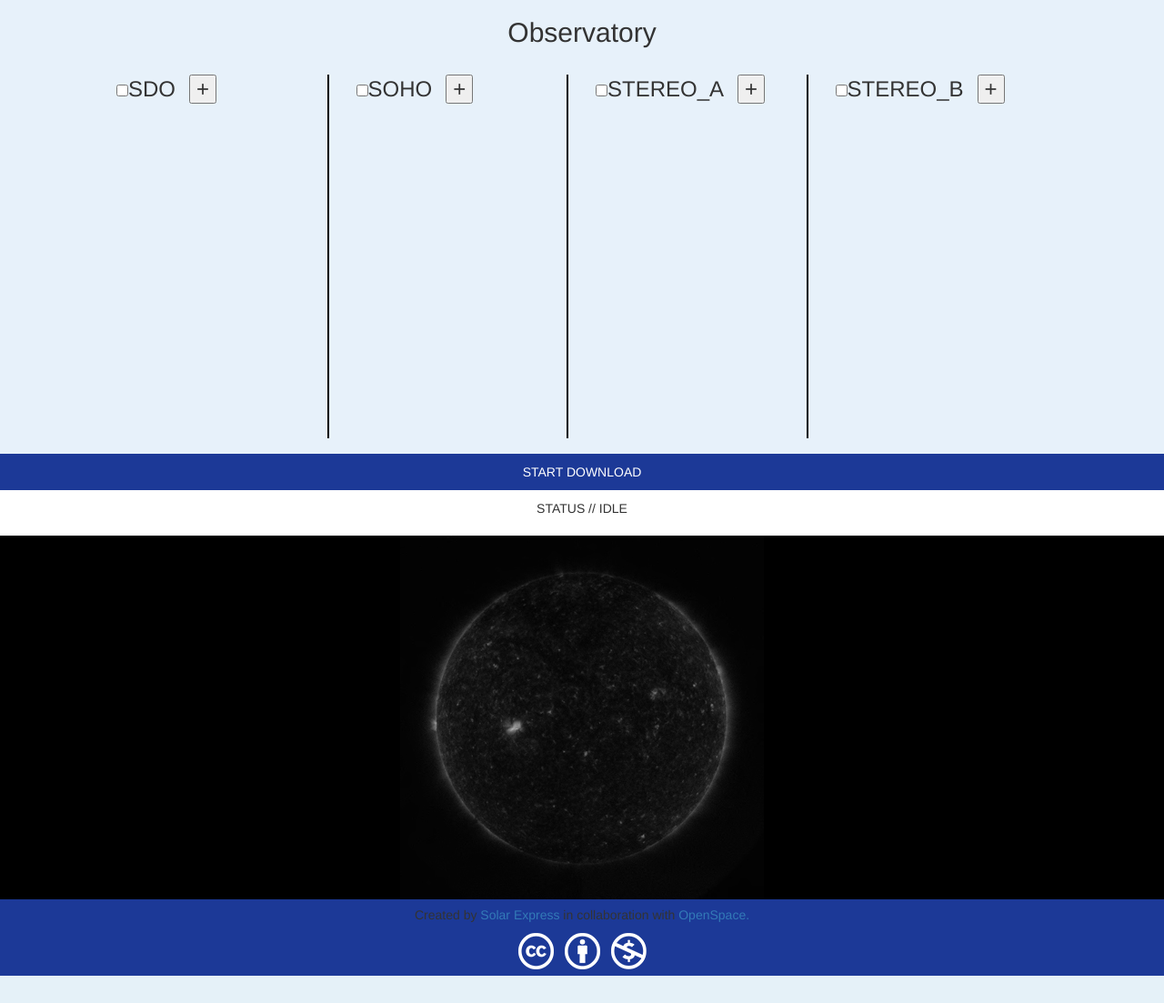
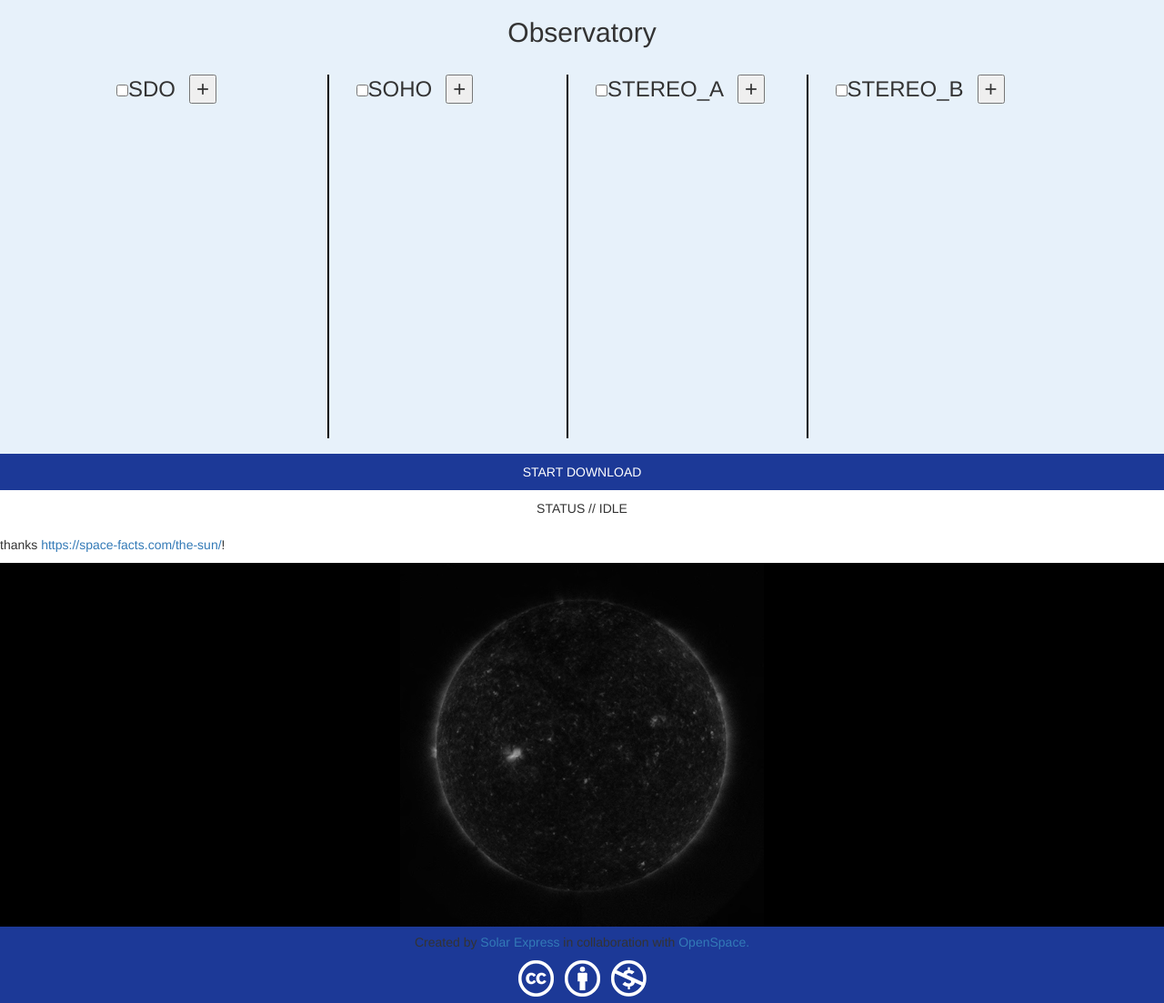
Before and after one commit to HackTheSolarSystem/Celest, a Flask app: page / in a window 1280 px wide. Shown: the part 512-1615 px from the top of the page at 91% size. Before the commit the page ends 1585 px from the top, so only its background shows below. Run offline with Flask 2, Linux system fonts and the light colour scheme; some libraries are stand-ins or nearby versions.

Commit message:
add space-facts creds

```diff
--- a/templates/index.html
+++ b/templates/index.html
@@ -171,7 +171,9 @@
       <!--Sun facts section-->
 	  <div id="factDisplay" class = "section1">
 		<!-- Facts will display and cycle here -->
-	  </div>
+		</div>
+		<p>thanks <a href="https://space-facts.com/the-sun/ ">https://space-facts.com/the-sun/</a>!</p>
+
     </p>
     <div id="progressbar"></div>
   </div>
```
